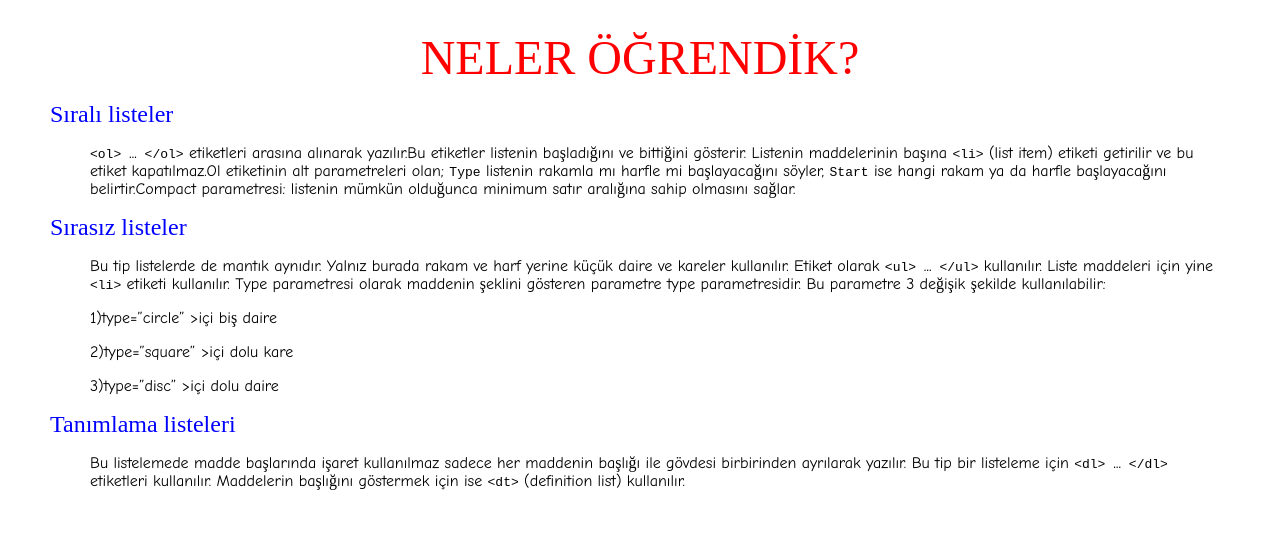
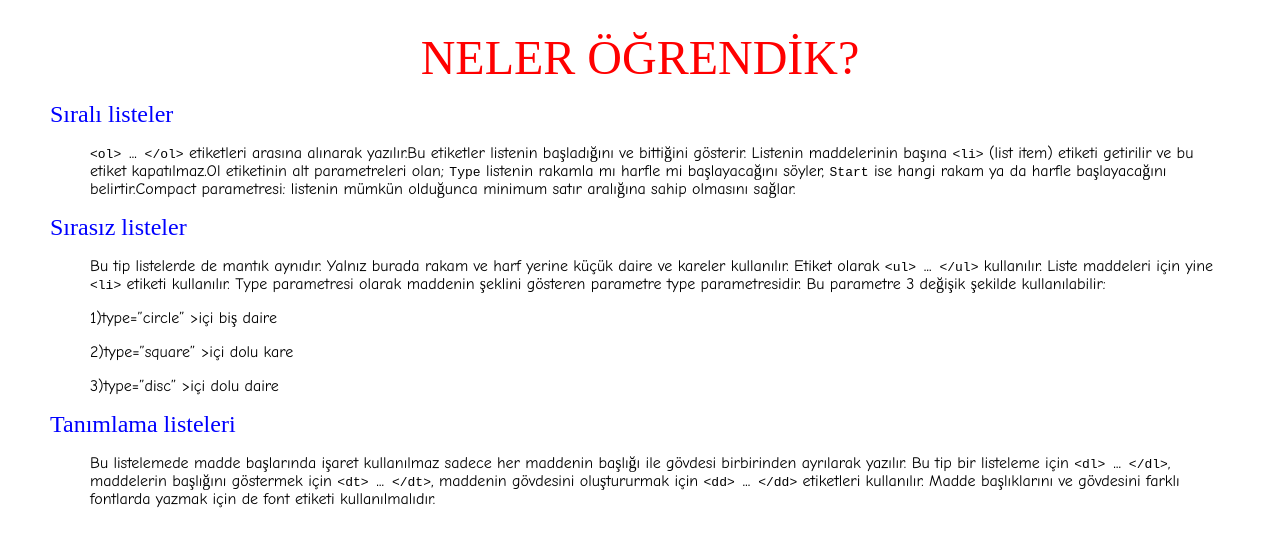
Before and after one commit to faruk-oztrk/BSM203.2, a plain HTML site: page ornek_7.html in a window 1280 px wide. Drawn offline with Linux system fonts and the light colour scheme.

Commit message:
Update ornek_7.html

```diff
--- a/ornek_7.html
+++ b/ornek_7.html
@@ -25,10 +25,10 @@ kullanılır. Type parametresi olarak maddenin şeklini gösteren parametre type
 </font></p>
 </dd>
 <dt><p><font face="Ink Free" size="5" color="blue"> Tanımlama listeleri</font></p></dt>
-<dd> <p><font face="comic sans ms">Bu listelemede madde başlarında işaret kullanılmaz sadece her maddenin başlığı ile gövdesi birbirinden
-ayrılarak yazılır. Bu tip bir listeleme için <code>&lt;dl&gt; … &lt;/dl&gt;</code> etiketleri kullanılır. Maddelerin başlığını göstermek için ise
-<code>&lt;dt&gt;</code> (definition list) kullanılır.
-</font></p>
+<dd> <p><font face="comic sans ms">Bu listelemede madde başlarında işaret kullanılmaz sadece her maddenin başlığı ile gövdesi
+birbirinden ayrılarak yazılır. Bu tip bir listeleme için <code>&lt;dl&gt; … &lt;/dl&gt;</code>, maddelerin başlığını göstermek için
+<code>&lt;dt&gt; … &lt;/dt&gt;</code>, maddenin gövdesini oluştururmak için <code>&lt;dd&gt; … &lt;/dd&gt;</code> etiketleri kullanılır.
+Madde başlıklarını ve gövdesini farklı fontlarda yazmak için de font etiketi kullanılmalıdır.</font></p>
 </dd>
 </dl>
 </body>
```
